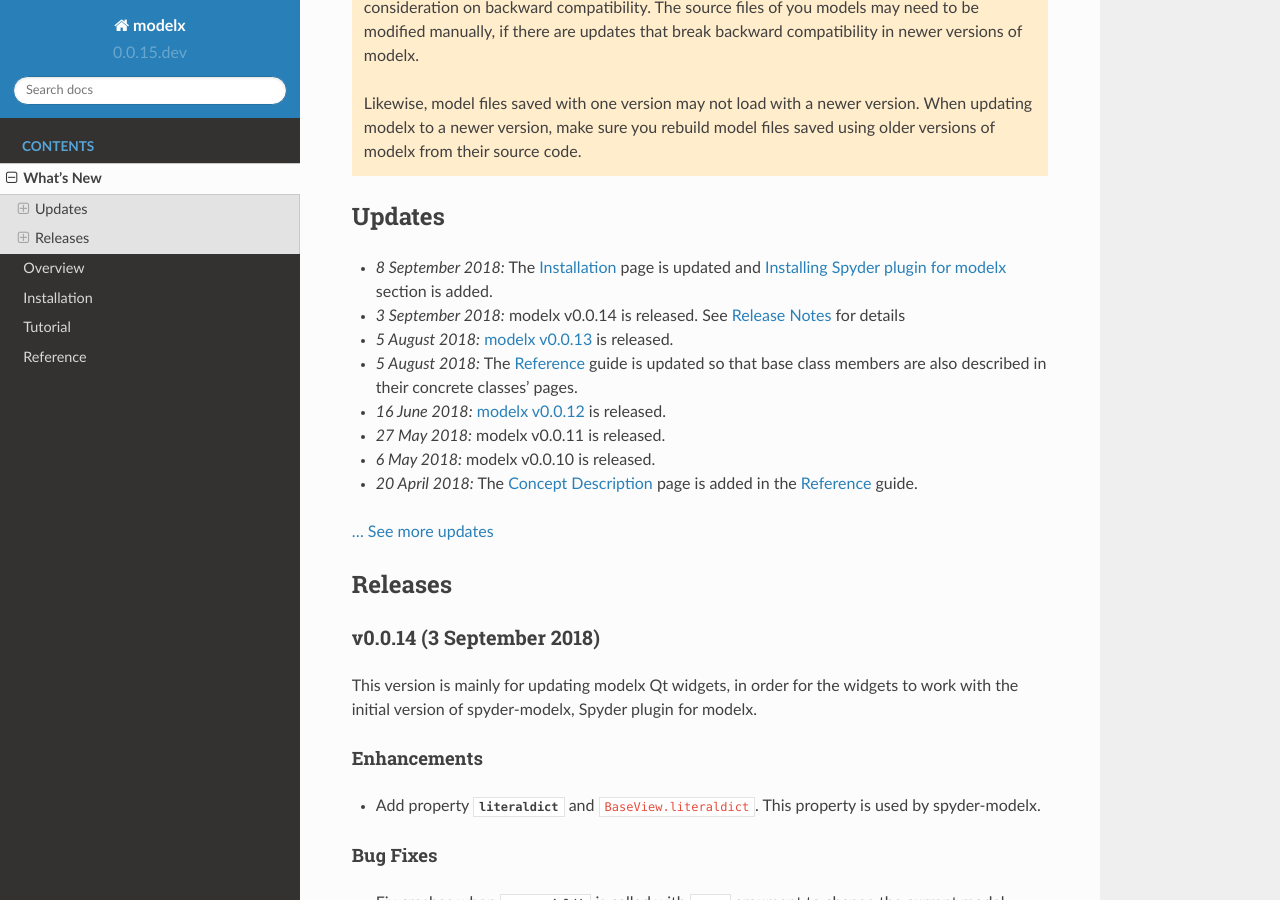
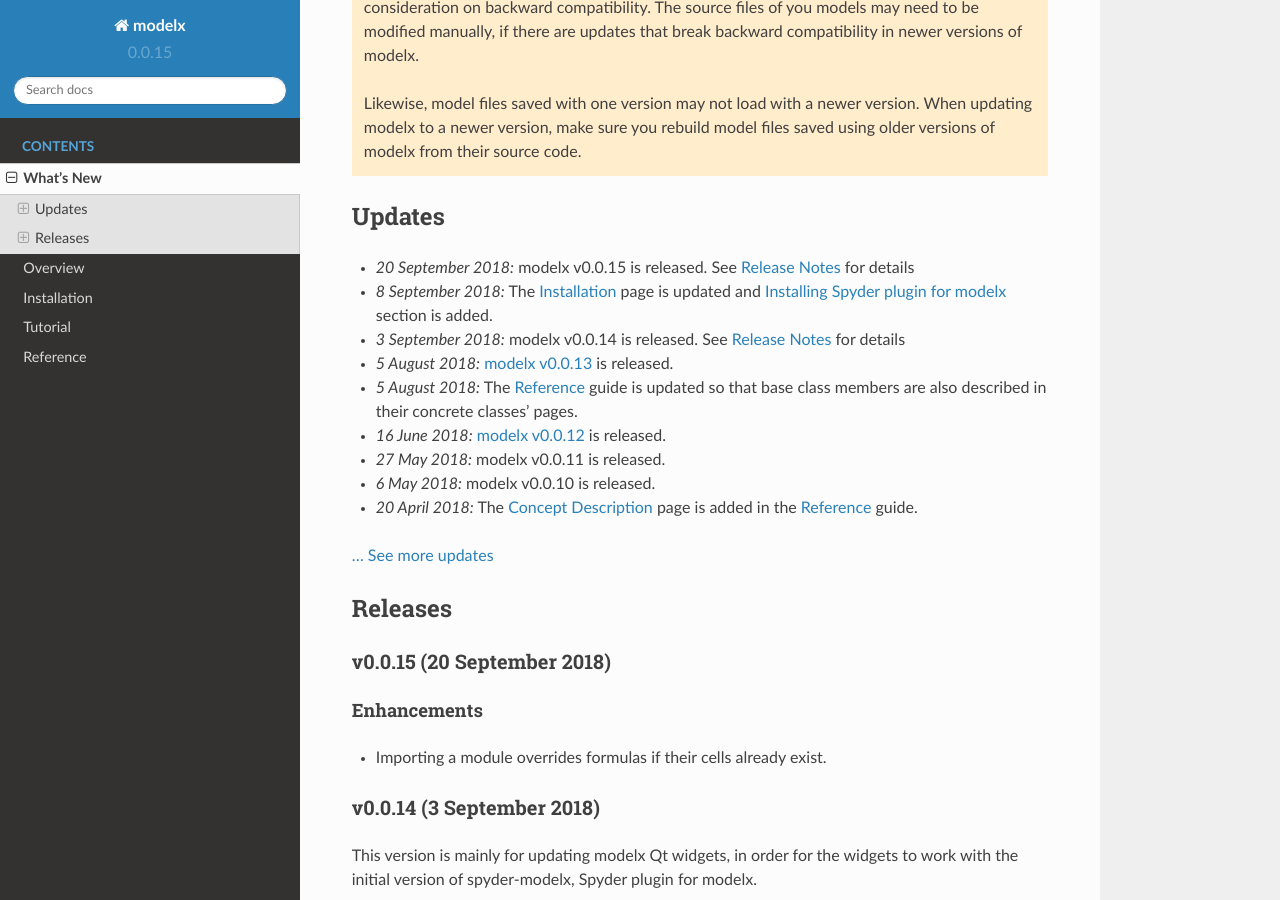
Before and after one commit to fumitoh/modelx, a Sphinx documentation site: the page built from doc/source/whatsnew.rst, in a window 1280 px wide and 900 px high, scrolled down 229 px. Built offline with Sphinx 7.4.7 and the Read the Docs theme 2.0.0, drawn with Linux system fonts in a browser that asks for light colours.

Commit message:
DIST: Release v0.0.15

```diff
--- a/doc/source/updates.rst
+++ b/doc/source/updates.rst
@@ -3,6 +3,10 @@
 
 
 .. Latest Updates Begin
+
+* *20 September 2018:*
+  modelx v0.0.15 is released. See :ref:`Release Notes <release-v0.0.15>`
+  for details
 
 * *8 September 2018:*
   The :doc:`installation` page is updated and
--- a/doc/source/whatsnew.rst
+++ b/doc/source/whatsnew.rst
@@ -33,6 +33,15 @@
 
 Releases
 ========
+
+.. _release-v0.0.15:
+
+v0.0.15 (20 September 2018)
+---------------------------
+
+Enhancements
+~~~~~~~~~~~~
+- Importing a module overrides formulas if their cells already exist.
 
 .. _release-v0.0.14:
 
--- a/modelx/__init__.py
+++ b/modelx/__init__.py
@@ -14,7 +14,7 @@
 
 
 
-VERSION = (0, 0, 15, 'dev')
+VERSION = (0, 0, 15)
 __version__ = '.'.join([str(x) for x in VERSION])
 from modelx.core.api import *  # must come after __version__ assignment.
 from modelx.qtgui.api import *
```
